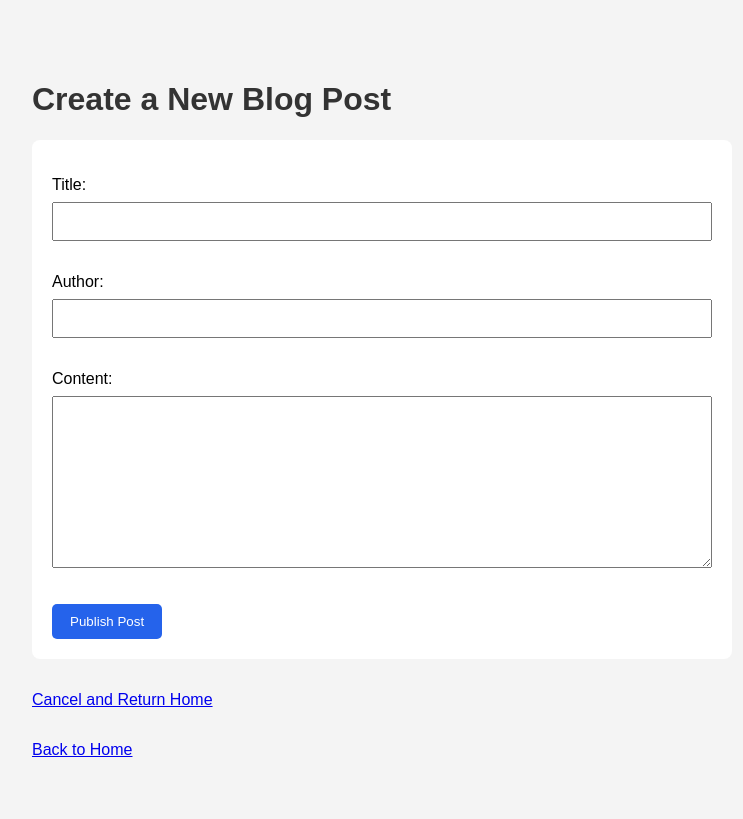
After one commit to Tarak1928/Django-blog, a Django app: page /create/ in a window 1280 px wide. The commit adds this page. Shown: the whole page, without its empty margins (258-1001 px from the left). Run offline with Django 5.2, Linux system fonts and the light colour scheme.

Commit message:
Complete Lesson 6: Create blog posts and validation

```diff
--- /dev/null
+++ b/blog/Templates/blog/create_post.html
@@ -0,0 +1,64 @@
+
+<!DOCTYPE html>
+<html lang="en">
+<head>
+    <meta charset="UTF-8">
+    <meta name="viewport" content="width=device-width, initial-scale=1.0">
+    <title>Create Blog Post</title>
+    <style>
+        body {
+            font-family: Arial, sans-serif;
+            max-width: 700px;
+            margin: 40px auto;
+            padding: 20px;
+            background-color: #f4f4f4;
+        }
+
+        h1 {
+            color: #333;
+        }
+
+        form {
+            background: white;
+            padding: 20px;
+            border-radius: 8px;
+        }
+
+        input, textarea {
+            width: 100%;
+            padding: 10px;
+            margin: 8px 0 16px;
+            box-sizing: border-box;
+        }
+
+        button {
+            background-color: #2563eb;
+            color: white;
+            padding: 10px 18px;
+            border: none;
+            border-radius: 5px;
+            cursor: pointer;
+        }
+
+        a {
+            display: inline-block;
+            margin-top: 16px;
+        }
+    </style>
+</head>
+<body>
+    <h1>Create a New Blog Post</h1>
+
+    <form method="POST">
+        {% csrf_token %}
+
+        {{ form.as_p }}
+
+        <button type="submit">Publish Post</button>
+    </form>
+    <p>    <a href="{% url 'home' %}">Cancel and Return Home</a>
+</p>
+
+    <a href="{% url 'home' %}">Back to Home</a>
+</body>
+</html>
--- /dev/null
+++ b/blog/forms.py
@@ -0,0 +1,9 @@
+
+from django import forms
+from .models import Post
+
+
+class PostForm(forms.ModelForm):
+    class Meta:
+        model = Post
+        fields = ["title", "author", "content"]
--- a/blog/urls.py
+++ b/blog/urls.py
@@ -4,4 +4,5 @@ from . import views
 urlpatterns = [
     path("", views.home, name="home"),
     path("post/<int:post_id>/", views.post_detail, name="post_detail"),
+    path("create/", views.create_post, name="create_post")
 ]
--- a/blog/views.py
+++ b/blog/views.py
@@ -1,6 +1,7 @@
 
-from django.shortcuts import render, get_object_or_404
+from django.shortcuts import render, get_object_or_404, redirect
 from .models import Post
+from .forms import PostForm
 
 
 def home(request):
@@ -30,3 +31,16 @@ def post_detail(request, post_id):
         published_at=True
     )
     return render(request, "blog/post_detail.html", {"post": post})
+
+
+def create_post(request):
+    if request.method == "POST":
+        form = PostForm(request.POST)
+
+        if form.is_valid():
+            form.save()
+            return redirect("/?success=1")
+    else:
+        form = PostForm()
+
+    return render(request, "blog/create_post.html", {"form": form})
```
Also changed, not shown: blog/Templates/blog/home.html (+16 -2 lines).
